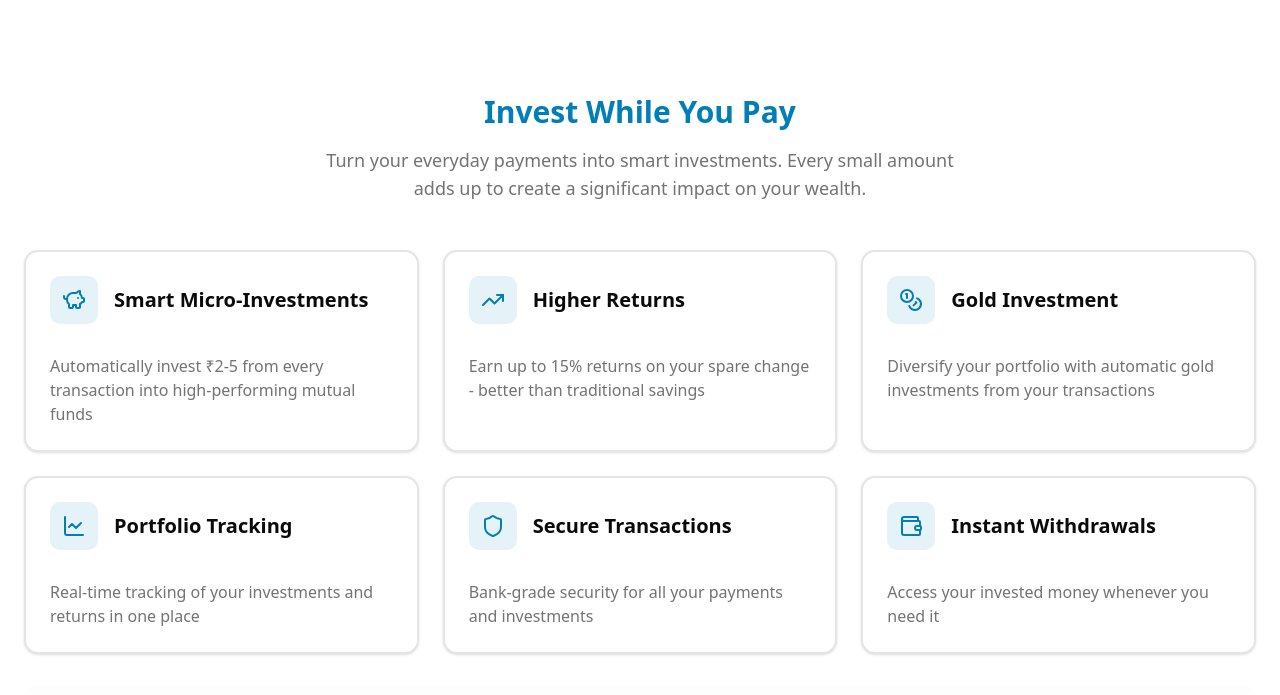
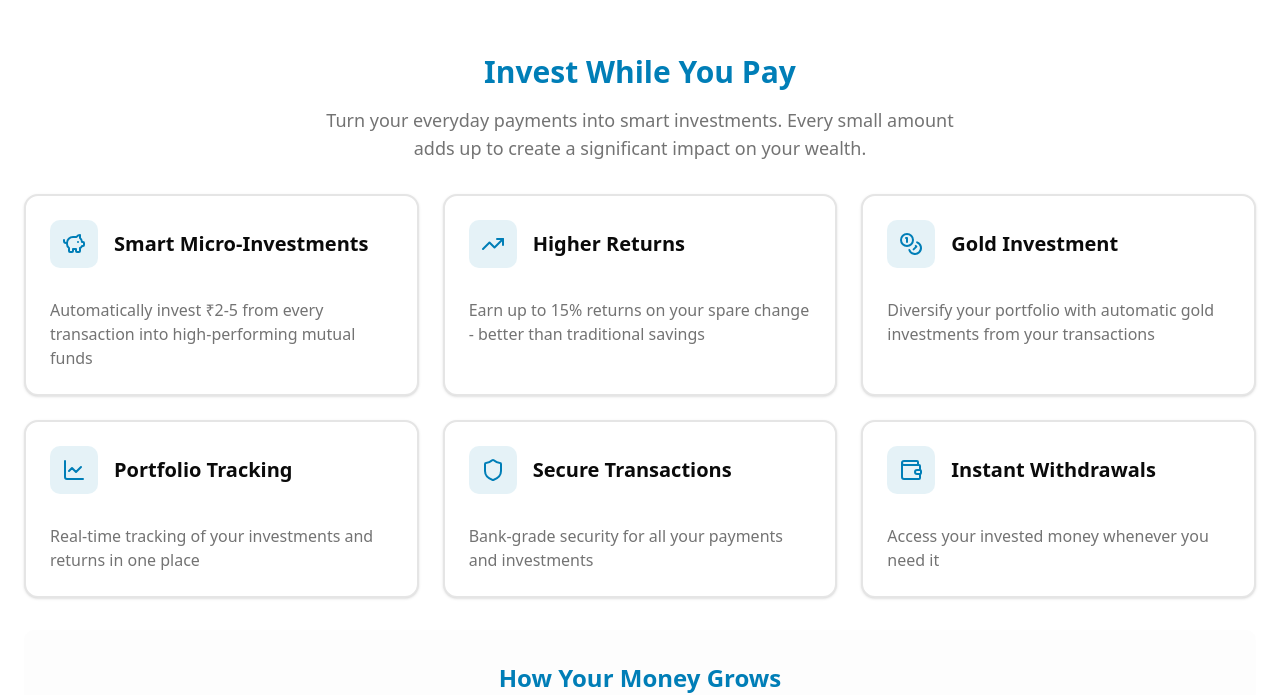
Before and after one commit to ArunKumarDara/desiPe, a React (Vite) app: page / in a window 1280 px wide. Shown: the part 866-1561 px from the top of the page. Built offline with nearby package versions, Linux system fonts and the light colour scheme.

Commit message:
fix : fix ui bugs

```diff
--- a/src/components/features/Features.tsx
+++ b/src/components/features/Features.tsx
@@ -43,9 +43,9 @@ const Features = () => {
     ];
 
     return (
-        <section className="py-16 sm:py-20" id="investments">
+        <section className="py-16 sm:py-10" id="investments">
             <div className="container mx-auto px-4 sm:px-6">
-                <div className="text-center mb-12">
+                <div className="text-center mb-8">
                     <h2 className="text-2xl sm:text-3xl font-bold mb-4">
                         Invest While You Pay
                     </h2>
--- a/src/components/hero/HeroSection.tsx
+++ b/src/components/hero/HeroSection.tsx
@@ -55,7 +55,7 @@ const HeroSection = () => {
     };
 
     return (
-        <div className="bg-background pt-20" id="home">
+        <div className="bg-background md:pt-20 pt-10" id="home">
             <div className="container mx-auto px-4 sm:px-6">
                 <div className="grid grid-cols-1 lg:grid-cols-2 gap-8 lg:gap-12 jus items-center min-h-screen">
                     <div className="text-center lg:text-left space-y-6 max-w-xl mx-auto lg:mx-0">
```
